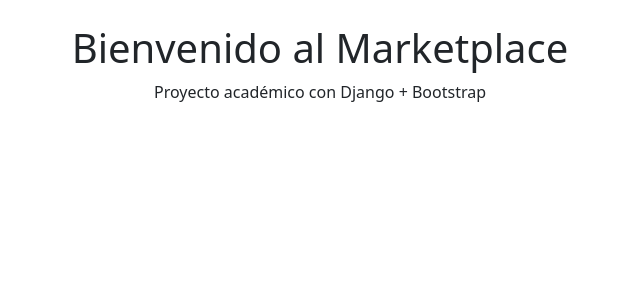
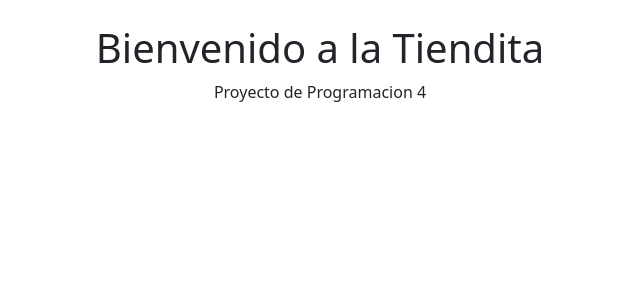
Before and after one commit to agus2894/Prog4_Grupo4, a Django app: page / in a window 1280 px wide. Shown: the part 56-356 px from the top of the page, without its empty margins (320-960 px from the left). Run offline with Django 5.2, Linux system fonts and the light colour scheme.

Commit message:
Cambios en el HTML

```diff
--- a/tienda/templates/tienda/index.html
+++ b/tienda/templates/tienda/index.html
@@ -1,5 +1,5 @@
 {% extends "tienda/base.html" %}
 {% block content %}
-<h1 class="text-center">Bienvenido al Marketplace</h1>
-<p class="text-center">Proyecto académico con Django + Bootstrap</p>
+<h1 class="text-center">Bienvenido a la Tiendita</h1>
+<p class="text-center">Proyecto de Programacion 4</p>
 {% endblock %}
```
